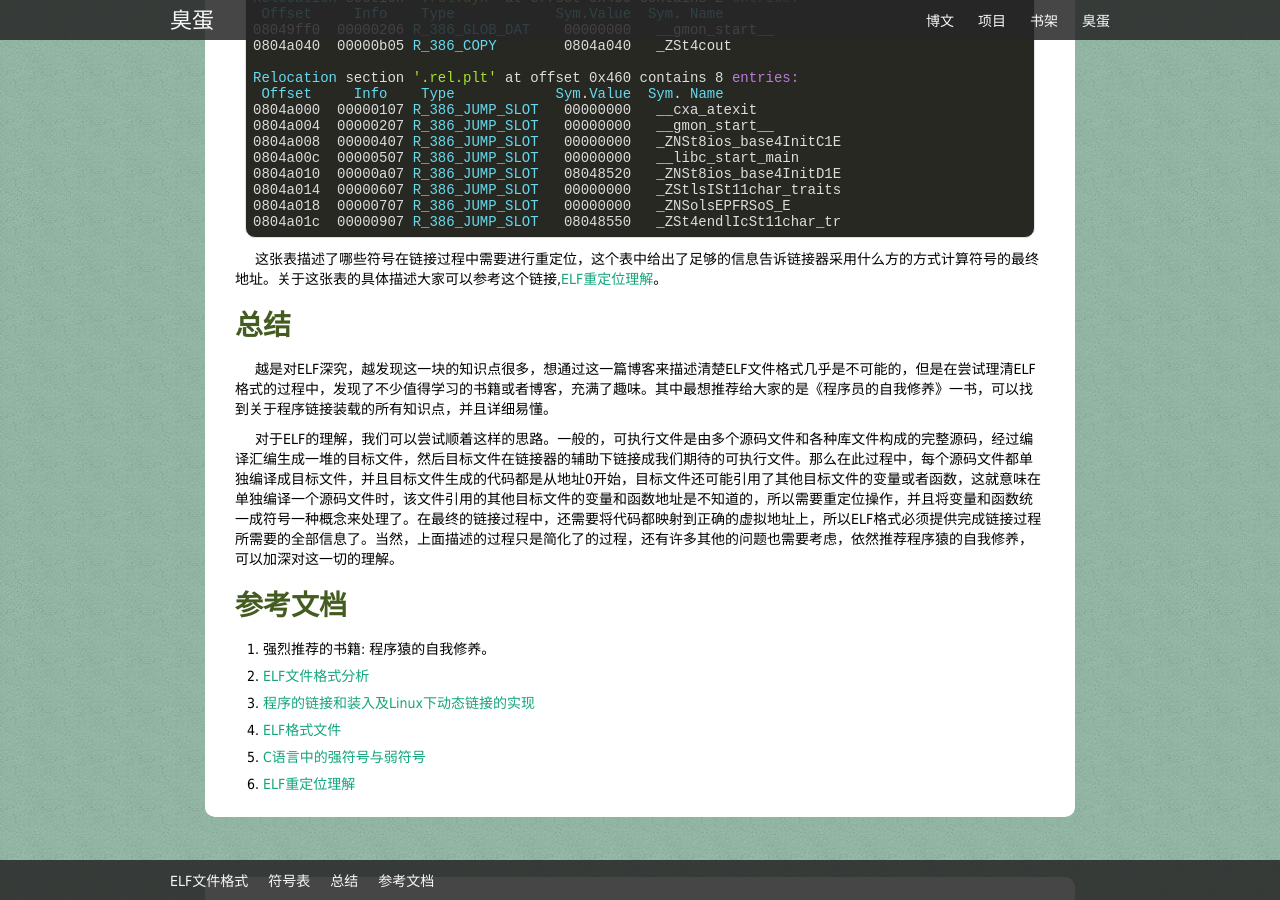
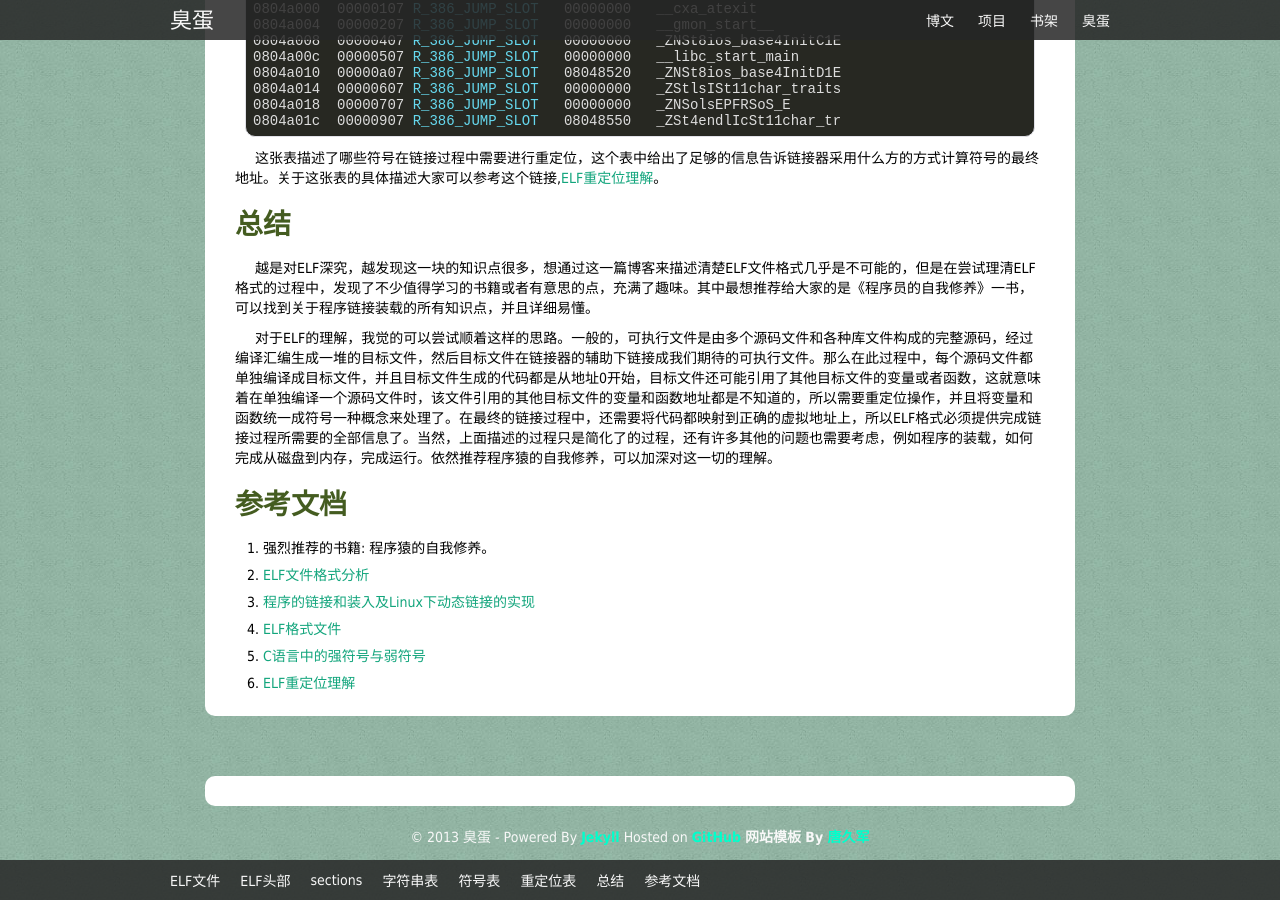
Before and after one commit to liuan/blog, a Jekyll site: the page built from _posts/2013-10-25-Linux进程地址空间学习(二).md, in a window 1280 px wide and 900 px high, scrolled down 6049 px. Built offline with Jekyll 4.4.1, drawn with Linux system fonts in a browser that asks for light colours; comment, search, counter and statistics services are not loaded; some of the changed text lies outside the part shown.

Commit message:
linux elf

```diff
--- a/_posts/2013-10-25-Linux进程地址空间学习(二).md
+++ b/_posts/2013-10-25-Linux进程地址空间学习(二).md
@@ -7,29 +7,31 @@
 
 今天在看ELF文件格式的过程中，想起了之前浩哥在coolshell上贴出的一篇文章:[C语言全局变量那些事儿](http://coolshell.cn/articles/10115.html)，另外在[StackOverFlow上也有相应的讨论](http://stackoverflow.com/questions/17800187/c-the-same-global-variable-defined-in-different-files)，无私的大神们给出了详尽的答案，突然发现在学习ELF的过程中可以顺道窥探出其中的奥秘，将知识连贯起来的兴奋劲不言而喻。
 
-### ELF文件格式
+### ELF文件
 
-ELF是Executable and Linking Format的缩写，即可执行链接格式，最初由UNIX实验室开发发布的，作为应用程序二进制接口的一部分。简单的来说，ELF就是描述了可执行文件的格式规范，也就是说我们的执行文件到底该是什么样的格式。在理解具体的文件格式之前，我们需要知道ELF文件格式可以用来描述三种类型的文件。
+ELF是Executable and Linking Format的缩写，即可执行链接格式，最初由UNIX实验室开发发布的，作为应用程序二进制接口的一部分。简单的来说，ELF就是描述了可执行文件的格式规范，也就是说我们的执行文件到底该是什么样的格式。
 
+在理解具体的文件格式之前，我们需要知道ELF文件格式可以用来描述三种类型的文件:
+
+
+* 可执行文件：这个就很熟悉了，经常运行的程序便是，这个文件规定了exec()如何来创建一个程序的进程映像。
 
 * 可重定位文件：包含适合于与其他文件链接来创建可执行文件或者共享目标文件的这么一个文件。
 
-* 可执行文件：这个就很熟悉了，经常运行的程序便是，这个文件规定了exec()如何来创建一个程序的进程映像。
-
 * 共享目标文件：就是我们常提到的静态库或者动态库了。[链接编辑器](http://docs.oracle.com/cd/E24847_01/html/E22196/chapter2-88783.html)可以将此文件和其他可重定位文件和共享目标文件一起处理生成另外的一个文件，另外，[动态链接器]()可能将它与某个可执行文件以及其他共享目标一起组合，创建进程映像。
 
-ELF文件格式提供了两种并行视图，来分别描述链接和执行过程。可以仔细的看下面的图，然后我们辅以实际的文件来讲解其中的格式。
+ELF文件格式提供了两种并行视图，来分别描述链接和执行过程，从不同的角度可以有不同的含义。可以仔细的看下面的图，然后我们辅以实际的文件来讲解其中的格式。
 
-<img src="/assets/img/linux_elf_01.png" width="700px"/>
+<img src="/assets/img/linux_elf_01.png" width="500px"/>
 
-总个文件可以分为四个部分：
+从图中可以知道，左侧的视角是从链接来看的，右侧的视角是执行来看的。总个文件可以分为四个部分：
 
 * ELF header： 描述整个文件的组织。
 * Program Header Table: 描述文件中的各种segments，用来告诉系统如何创建进程映像的。
 * sections 或者 segments：segments是从运行的角度来描述elf文件，sections是从链接的角度来描述elf文件，也就是说，在链接阶段，我们可以忽略program header table来处理此文件，在运行阶段可以忽略section header table来处理此程序。从图中我们也可以看出，segments与sections是包含的关系，一个segment包含若干个section。
-* Section Header Table: 包含了文件segction的信息，我们都详细结合例子解释。
+* Section Header Table: 包含了文件各个segction的属性信息，我们都将结合例子来解释。
 
-#### ELF头部
+### ELF头部
 
 我们还是使用上一篇中的代码编译出的执行文件来看。
 
@@ -81,7 +83,7 @@
 * section headers: 包含了section headers在文件中的偏移量和大小，同样，每个section header是40个字节，共有31个section。
 * section header string table index: 这一项描述的是字符串表在section headers tables中的索引，意味这section headers tables中的第29项是字符串表。
 
-#### sections
+### sections
 
 在前面提到了section是从链接的角度出发来理解的，文件末尾存在一个section header tables 描述了文件中存在的每一个section，我们可以通过readelf命令查看文件中到底有哪些section，我们之前理解的代码段，数据段和bss段与section有什么关系？
 
@@ -136,7 +138,7 @@
 * addr : 如果section将出现在进程的内存映像中，此成员给出section的第一个字节应处的位置。
 
 
-#### 字符串表
+### 字符串表
 
 我们提到了第29项是字符串表，即索引为28的项，当然还有其他的section也是字符串表，例如索引为30的section，那么字符串表中存的是哪些内容了。我们同样可以使用readelf读取出来。
 
@@ -261,7 +263,7 @@
 2. COMMON: 对于全局未初始化的变量，先标记为common，该变量也是前面提到的弱符号，具体解释可以参考程序员的自我修养第111页。
 3. UND: 这代表着符号没有定义。例如，我们在文件a中引用了b文件中的变量c，
 
-#### 重定位表
+### 重定位表
 
 重定位表在ELF文件中扮演很重要的角色，首先我们得理解重定位的概念，程序从代码到可执行文件这个过程中，要经历编译器，汇编器和链接器对代码的处理。然而编译器和汇编器通常为每个文件创建程序地址从0开始的目标代码，但是几乎没有计算机会允许从地址0加载你的程序。如果一个程序是由多个子程序组成的，那么所有的子程序必需要加载到互不重叠的地址上。重定位就是为程序不同部分分配加载地址，调整程序中的数据和代码以反映所分配地址的过程。简单的言之，则是将程序中的各个部分映射到合理的地址上来。
 
@@ -290,9 +292,9 @@
 
 ### 总结
 
-越是对ELF深究，越发现这一块的知识点很多，想通过这一篇博客来描述清楚ELF文件格式几乎是不可能的，但是在尝试理清ELF格式的过程中，发现了不少值得学习的书籍或者博客，充满了趣味。其中最想推荐给大家的是《程序员的自我修养》一书，可以找到关于程序链接装载的所有知识点，并且详细易懂。
+越是对ELF深究，越发现这一块的知识点很多，想通过这一篇博客来描述清楚ELF文件格式几乎是不可能的，但是在尝试理清ELF格式的过程中，发现了不少值得学习的书籍或者有意思的点，充满了趣味。其中最想推荐给大家的是《程序员的自我修养》一书，可以找到关于程序链接装载的所有知识点，并且详细易懂。
 
-对于ELF的理解，我们可以尝试顺着这样的思路。一般的，可执行文件是由多个源码文件和各种库文件构成的完整源码，经过编译汇编生成一堆的目标文件，然后目标文件在链接器的辅助下链接成我们期待的可执行文件。那么在此过程中，每个源码文件都单独编译成目标文件，并且目标文件生成的代码都是从地址0开始，目标文件还可能引用了其他目标文件的变量或者函数，这就意味在单独编译一个源码文件时，该文件引用的其他目标文件的变量和函数地址是不知道的，所以需要重定位操作，并且将变量和函数统一成符号一种概念来处理了。在最终的链接过程中，还需要将代码都映射到正确的虚拟地址上，所以ELF格式必须提供完成链接过程所需要的全部信息了。当然，上面描述的过程只是简化了的过程，还有许多其他的问题也需要考虑，依然推荐程序猿的自我修养，可以加深对这一切的理解。
+对于ELF的理解，我觉的可以尝试顺着这样的思路。一般的，可执行文件是由多个源码文件和各种库文件构成的完整源码，经过编译汇编生成一堆的目标文件，然后目标文件在链接器的辅助下链接成我们期待的可执行文件。那么在此过程中，每个源码文件都单独编译成目标文件，并且目标文件生成的代码都是从地址0开始，目标文件还可能引用了其他目标文件的变量或者函数，这就意味着在单独编译一个源码文件时，该文件引用的其他目标文件的变量和函数地址都是不知道的，所以需要重定位操作，并且将变量和函数统一成符号一种概念来处理了。在最终的链接过程中，还需要将代码都映射到正确的虚拟地址上，所以ELF格式必须提供完成链接过程所需要的全部信息了。当然，上面描述的过程只是简化了的过程，还有许多其他的问题也需要考虑，例如程序的装载，如何完成从磁盘到内存，完成运行。依然推荐程序猿的自我修养，可以加深对这一切的理解。
 
 ### 参考文档
 
```
